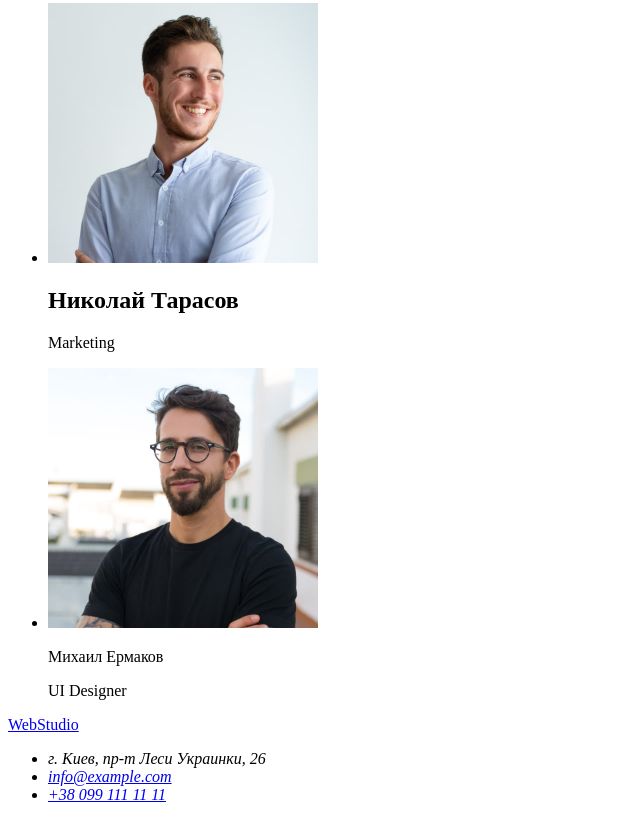
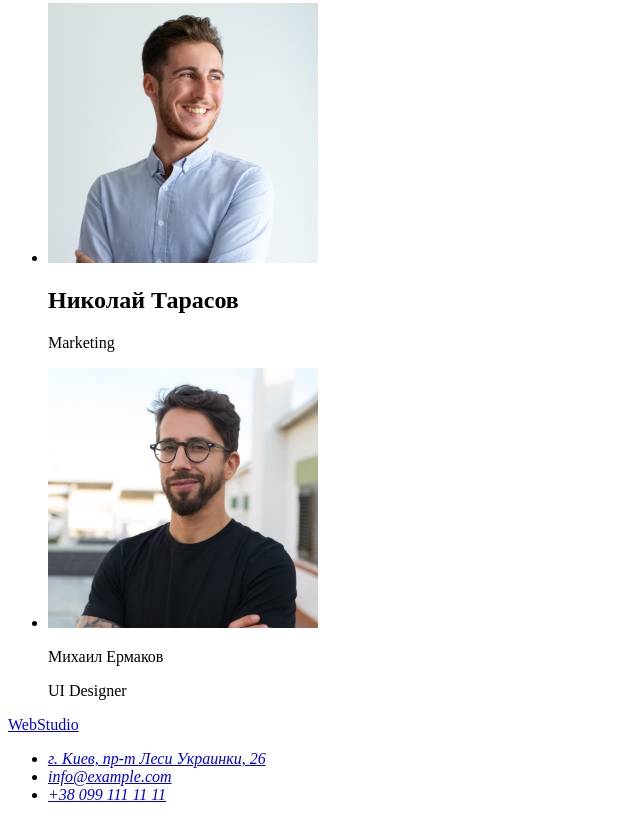
Before and after one commit to MightyLex/goit-markup-hw-01, a plain HTML site: page index.html in a window 1280 px wide. Shown: the part 2329-3149 px from the top of the page, without its empty margins (0-640 px from the left). Drawn offline with Linux system fonts and the light colour scheme.

Commit message:
Update index.html

```diff
--- a/index.html
+++ b/index.html
@@ -95,7 +95,7 @@
         <a href="/">WebStudio</a>
         <address>
           <ul>
-            <li>г. Киев, пр-т Леси Украинки, 26</li>
+            <li> <a href="https://goo.gl/maps/qaQWtetsvkvFNspj7">г. Киев, пр-т Леси Украинки, 26</a> </li>
             <li> <a href="mailto:info@example.com">info@example.com</a> </li>
             <li> <a href="tel:++380991111111">+38 099 111 11 11</a> </li>
           </ul>
```
